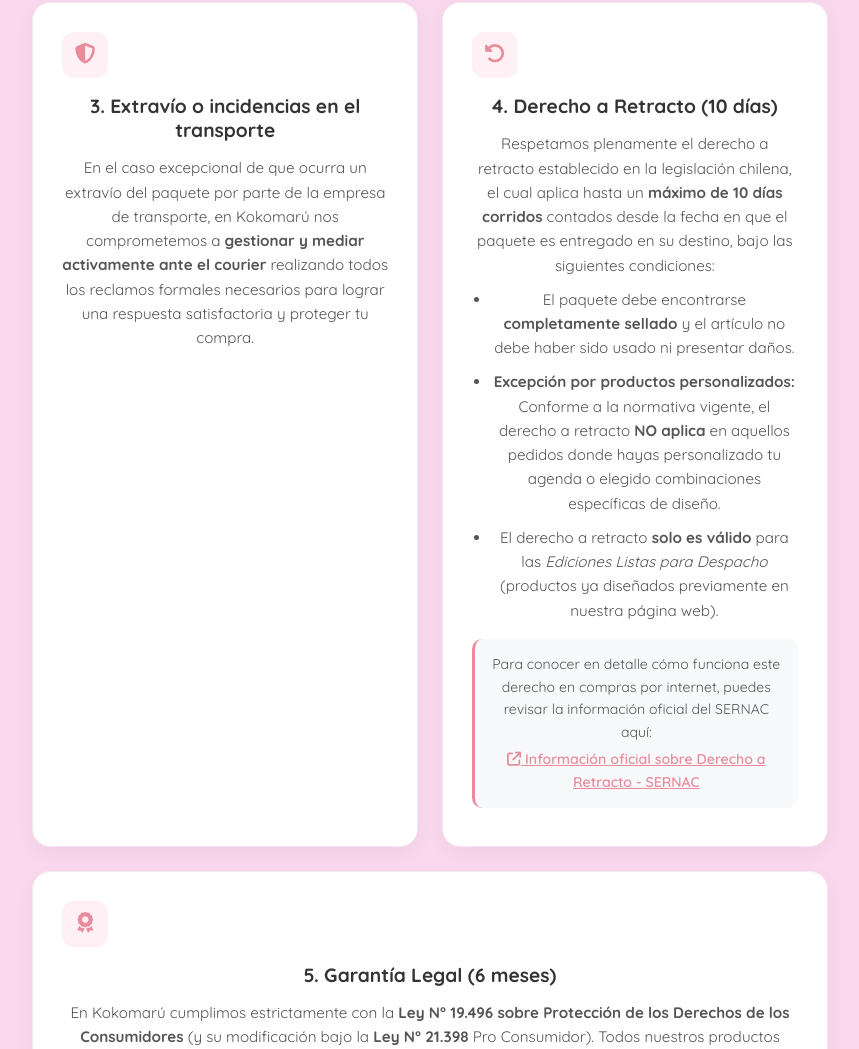
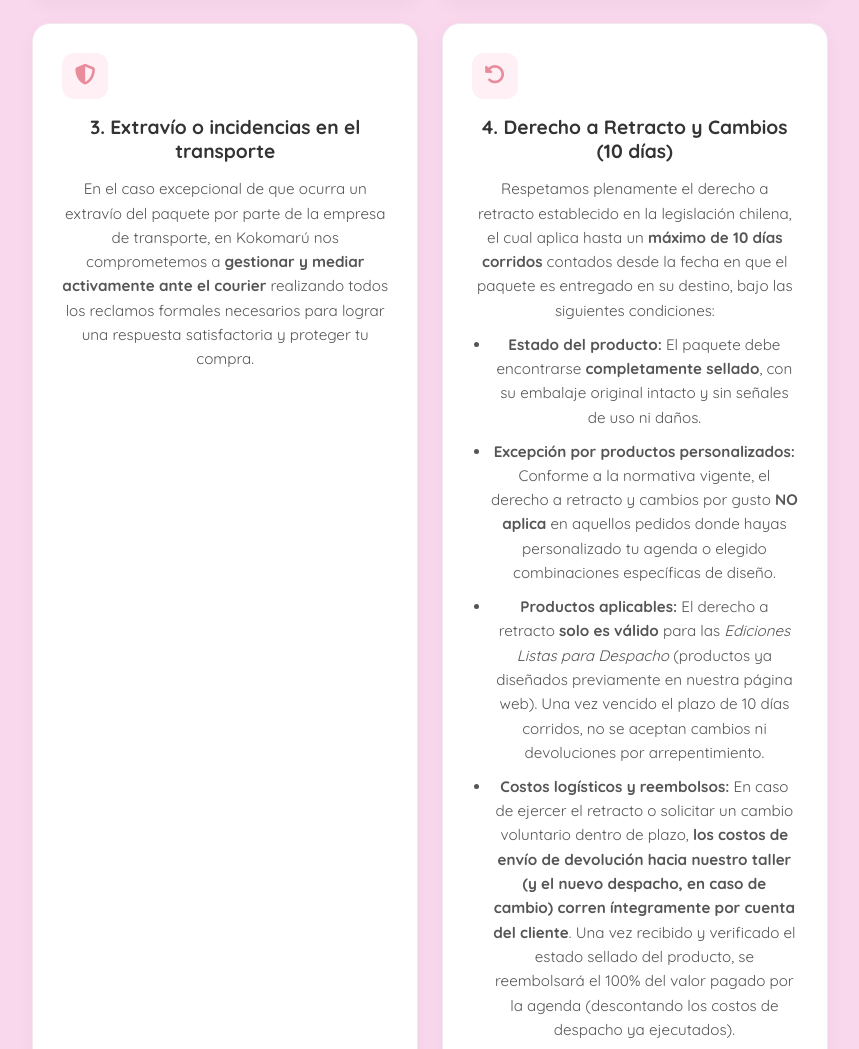
Before and after one commit to mentirasverdaderas/kokomaru, a plain HTML site: page politicas.html in a window 1280 px wide. Shown: the part 1048-2097 px from the top of the page, without its empty margins (210-1069 px from the left). Drawn offline with Linux system fonts and the light colour scheme.

Commit message:
aareglos de politicas de devolucion

```diff
--- a/politicas.html
+++ b/politicas.html
@@ -31,9 +31,7 @@
         <div class="policies-header">
             <span class="brand-tag">Transparencia y Confianza</span>
             <h1>Políticas de Envío, Retracto y Garantías</h1>
-            <p class="section-desc">En Kokomarú trabajamos cada agenda con dedicación artesanal. Aquí te explicamos de forma clara cómo funcionan nuestros despachos, plazos y tus derechos como consumidora.</p>
-        </div>
-
+            <p class="section-desc">En Kokomarú queremos que compres con total tranquilidad y sientas el cariño que ponemos en cada detalle, incluso después de recibir tu pedido. Aquí te explicamos de forma clara y sin letra chica, cómo funcionan nuestros envíos, devoluciones, derecho a retracto y garantía legal, actuando siempre bajo la ley y con total respeto hacia ti.</p>
         <div class="policies-grid">
 
             <!-- 1. ENVÍOS DENTRO DE SANTIAGO -->
@@ -69,12 +67,13 @@
             <!-- 4. DERECHO A RETRACTO -->
             <article class="policy-card">
     <div class="policy-icon"><i class="fa-solid fa-rotate-left"></i></div>
-                <h2>4. Derecho a Retracto (10 días)</h2>
+    <h2>4. Derecho a Retracto y Cambios (10 días)</h2>
     <p>Respetamos plenamente el derecho a retracto establecido en la legislación chilena, el cual aplica hasta un <strong>máximo de 10 días corridos</strong> contados desde la fecha en que el paquete es entregado en su destino, bajo las siguientes condiciones:</p>
     <ul>
-                    <li>El paquete debe encontrarse <strong>completamente sellado</strong> y el artículo no debe haber sido usado ni presentar daños.</li>
-                    <li><strong>Excepción por productos personalizados:</strong> Conforme a la normativa vigente, el derecho a retracto <strong>NO aplica</strong> en aquellos pedidos donde hayas personalizado tu agenda o elegido combinaciones específicas de diseño.</li>
-                    <li>El derecho a retracto <strong>solo es válido</strong> para las <em>Ediciones Listas para Despacho</em> (productos ya diseñados previamente en nuestra página web).</li>
+        <li><strong>Estado del producto:</strong> El paquete debe encontrarse <strong>completamente sellado</strong>, con su embalaje original intacto y sin señales de uso ni daños.</li>
+        <li><strong>Excepción por productos personalizados:</strong> Conforme a la normativa vigente, el derecho a retracto y cambios por gusto <strong>NO aplica</strong> en aquellos pedidos donde hayas personalizado tu agenda o elegido combinaciones específicas de diseño.</li>
+        <li><strong>Productos aplicables:</strong> El derecho a retracto <strong>solo es válido</strong> para las <em>Ediciones Listas para Despacho</em> (productos ya diseñados previamente en nuestra página web). Una vez vencido el plazo de 10 días corridos, no se aceptan cambios ni devoluciones por arrepentimiento.</li>
+        <li><strong>Costos logísticos y reembolsos:</strong> En caso de ejercer el retracto o solicitar un cambio voluntario dentro de plazo, <strong>los costos de envío de devolución hacia nuestro taller (y el nuevo despacho, en caso de cambio) corren íntegramente por cuenta del cliente</strong>. Una vez recibido y verificado el estado sellado del producto, se reembolsará el 100% del valor pagado por la agenda (descontando los costos de despacho ya ejecutados).</li>
     </ul>
     <p class="legal-link-box">
         Para conocer en detalle cómo funciona este derecho en compras por internet, puedes revisar la información oficial del SERNAC aquí: <br>
```
Lines whose indentation alone changed are shown as unchanged.
